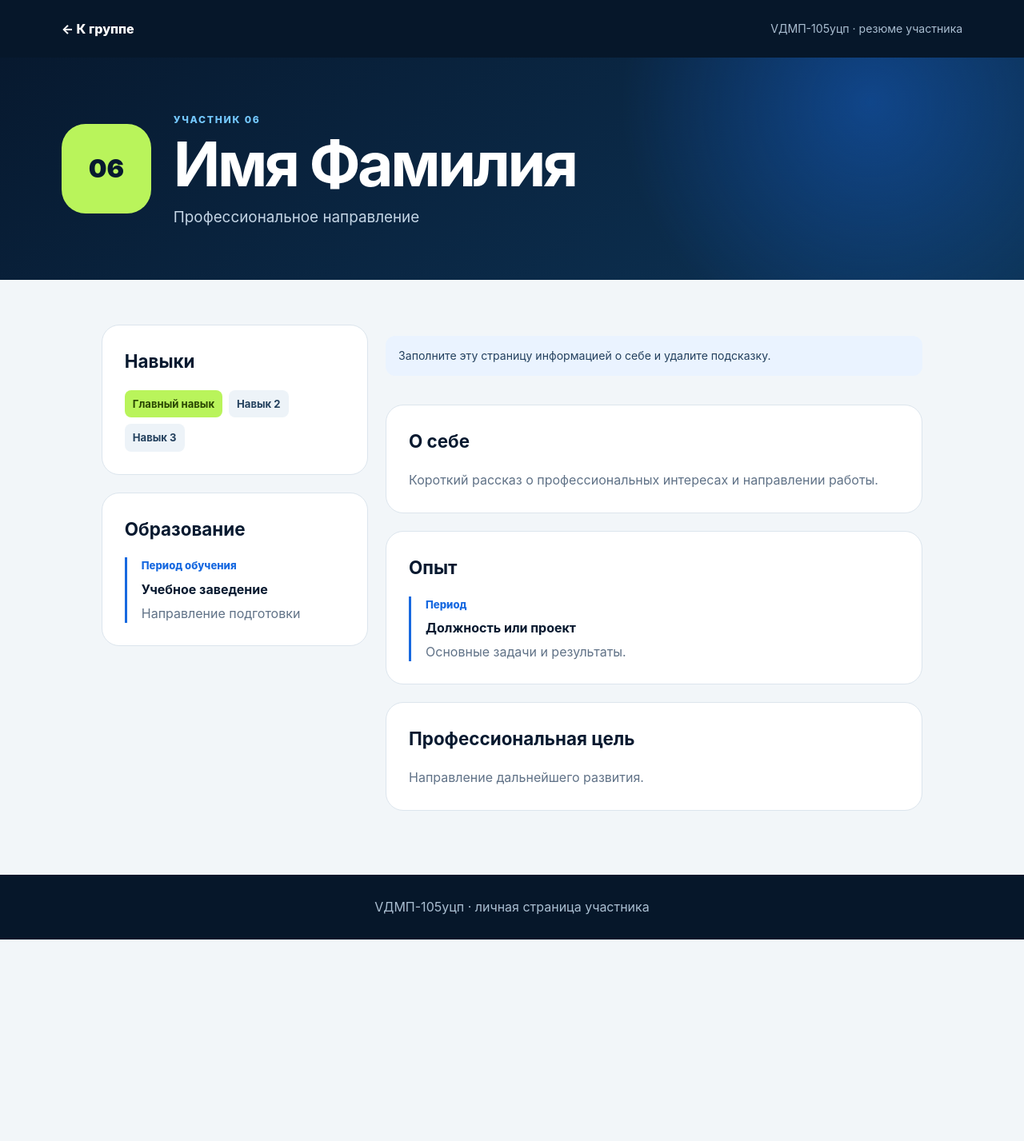
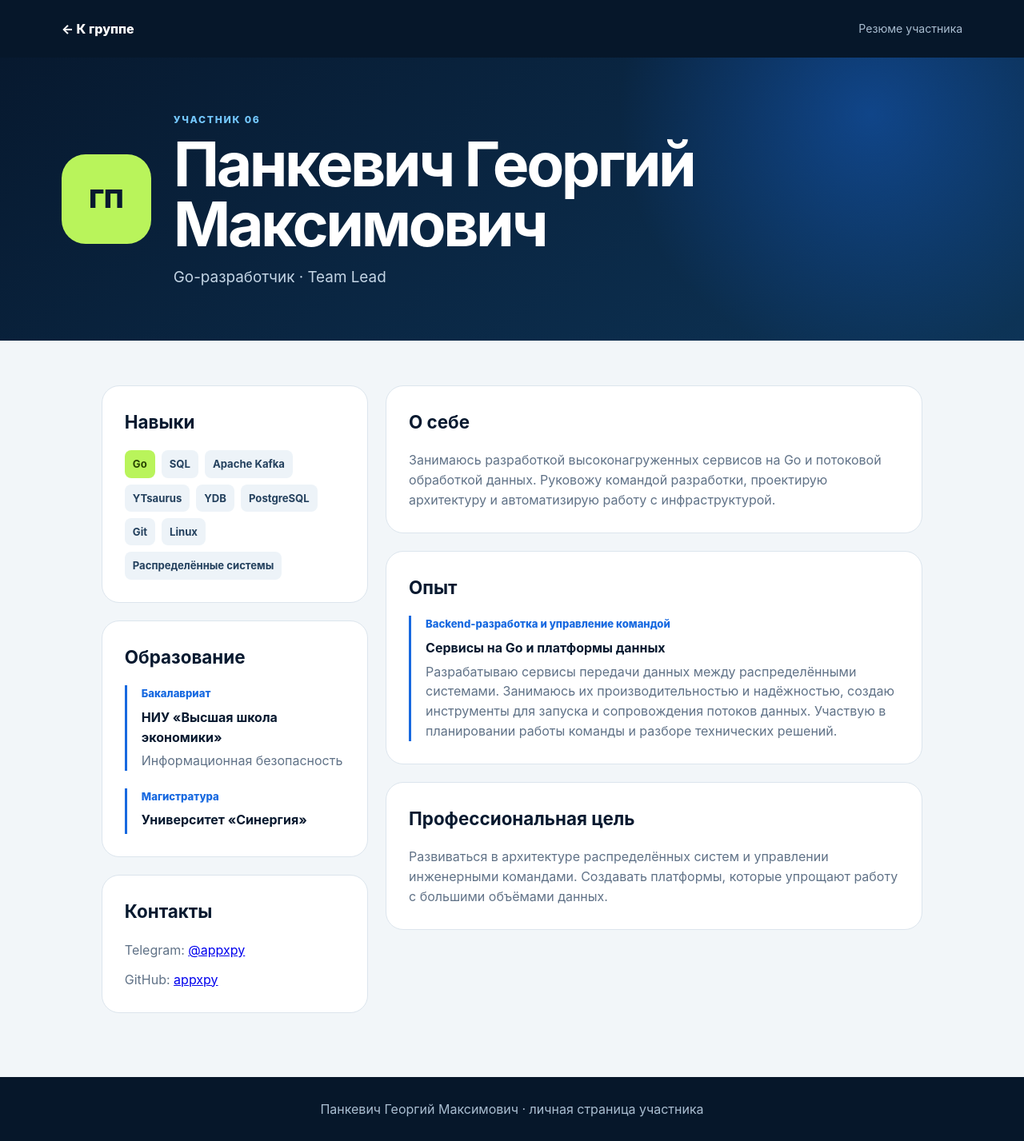
Before and after one commit to danielches/group-vdmp-105, a plain HTML site: page members/member-06.html in a window 1280 px wide. Shown: the whole page at 80% size. Before the commit the page ends 1175 px from the top, so only its background shows below. Drawn offline with Linux system fonts and the light colour scheme.

Commit message:
Добавлено резюме Панкевича Георгия Максимовича

```diff
--- a/members/member-06.html
+++ b/members/member-06.html
@@ -1,4 +1,84 @@
-<!DOCTYPE html><html lang="ru"><head><meta charset="UTF-8"><meta name="viewport" content="width=device-width, initial-scale=1.0"><title>Резюме — участник 06</title><link rel="stylesheet" href="member.css"><script src="member.js"></script></head><body>
-<nav class="resume-nav"><a href="../index.html#team">← К группе</a><span>VДМП-105уцп · резюме участника</span></nav>
-<header class="resume-hero"><div class="identity"><div class="resume-avatar">06</div><div><span class="slot">Участник 06</span><h1>Имя Фамилия</h1><p class="role">Профессиональное направление</p></div></div></header>
-<main class="resume-content"><aside class="resume-column"><section class="resume-section"><h2>Навыки</h2><div class="tags"><span class="accent">Главный навык</span><span>Навык 2</span><span>Навык 3</span></div></section><section class="resume-section"><h2>Образование</h2><div class="timeline"><div class="timeline-item"><span>Период обучения</span><strong>Учебное заведение</strong><p>Направление подготовки</p></div></div></section></aside><div class="resume-column"><p class="fill-note">Заполните эту страницу информацией о себе и удалите подсказку.</p><section class="resume-section"><h2>О себе</h2><p>Короткий рассказ о профессиональных интересах и направлении работы.</p></section><section class="resume-section"><h2>Опыт</h2><div class="timeline"><div class="timeline-item"><span>Период</span><strong>Должность или проект</strong><p>Основные задачи и результаты.</p></div></div></section><section class="resume-section"><h2>Профессиональная цель</h2><p>Направление дальнейшего развития.</p></section></div></main><footer class="resume-footer">VДМП-105уцп · личная страница участника</footer></body></html>
+<!DOCTYPE html>
+<html lang="ru">
+<head>
+  <meta charset="UTF-8">
+  <meta name="viewport" content="width=device-width, initial-scale=1.0">
+  <title>Резюме — Панкевич Георгий Максимович</title>
+  <link rel="stylesheet" href="member.css">
+  <script src="member.js"></script>
+</head>
+<body>
+  <nav class="resume-nav">
+    <a href="../index.html#team">← К группе</a>
+    <span>Резюме участника</span>
+  </nav>
+  <header class="resume-hero">
+    <div class="identity">
+      <div class="resume-avatar">ГП</div>
+      <div>
+        <span class="slot">Участник 06</span>
+        <h1>Панкевич Георгий Максимович</h1>
+        <p class="role">Go-разработчик · Team Lead</p>
+      </div>
+    </div>
+  </header>
+  <main class="resume-content">
+    <aside class="resume-column">
+      <section class="resume-section">
+        <h2>Навыки</h2>
+        <div class="tags">
+          <span class="accent">Go</span>
+          <span>SQL</span>
+          <span>Apache Kafka</span>
+          <span>YTsaurus</span>
+          <span>YDB</span>
+          <span>PostgreSQL</span>
+          <span>Git</span>
+          <span>Linux</span>
+          <span>Распределённые системы</span>
+        </div>
+      </section>
+      <section class="resume-section">
+        <h2>Образование</h2>
+        <div class="timeline">
+          <div class="timeline-item">
+            <span>Бакалавриат</span>
+            <strong>НИУ «Высшая школа экономики»</strong>
+            <p>Информационная безопасность</p>
+          </div>
+          <div class="timeline-item">
+            <span>Магистратура</span>
+            <strong>Университет «Синергия»</strong>
+          </div>
+        </div>
+      </section>
+      <section class="resume-section">
+        <h2>Контакты</h2>
+        <p>Telegram: <a href="https://t.me/appxpy">@appxpy</a></p>
+        <p>GitHub: <a href="https://github.com/appxpy">appxpy</a></p>
+      </section>
+    </aside>
+    <div class="resume-column">
+      <section class="resume-section">
+        <h2>О себе</h2>
+        <p>Занимаюсь разработкой высоконагруженных сервисов на Go и потоковой обработкой данных. Руковожу командой разработки, проектирую архитектуру и автоматизирую работу с инфраструктурой.</p>
+      </section>
+      <section class="resume-section">
+        <h2>Опыт</h2>
+        <div class="timeline">
+          <div class="timeline-item">
+            <span>Backend-разработка и управление командой</span>
+            <strong>Сервисы на Go и платформы данных</strong>
+            <p>Разрабатываю сервисы передачи данных между распределёнными системами. Занимаюсь их производительностью и надёжностью, создаю инструменты для запуска и сопровождения потоков данных. Участвую в планировании работы команды и разборе технических решений.</p>
+          </div>
+        </div>
+      </section>
+      <section class="resume-section">
+        <h2>Профессиональная цель</h2>
+        <p>Развиваться в архитектуре распределённых систем и управлении инженерными командами. Создавать платформы, которые упрощают работу с большими объёмами данных.</p>
+      </section>
+    </div>
+  </main>
+  <footer class="resume-footer">Панкевич Георгий Максимович · личная страница участника</footer>
+</body>
+</html>
```
